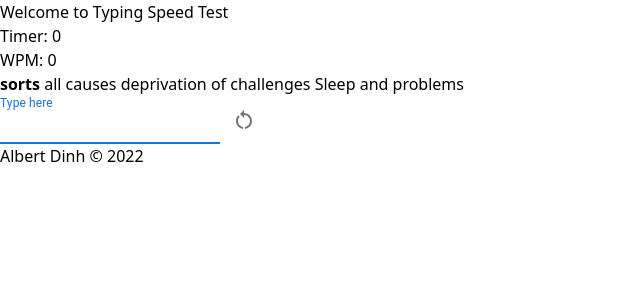
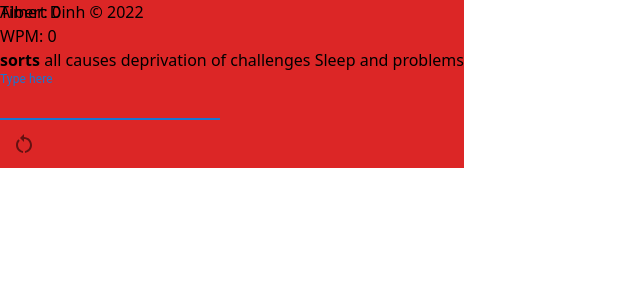
Before and after one commit to albert-dinh-01/TypingTest, a React (Create React App) app in the folder front/: page / in a window 1280 px wide. Shown: the top 300 px of the page, without its empty margins (0-640 px from the left). Built offline with nearby package versions, Linux system fonts and the light colour scheme.

Commit message:
Height and width auto set

```diff
--- a/front/src/App.tsx
+++ b/front/src/App.tsx
@@ -6,7 +6,7 @@ import Footer from "./components/Footer/Footer";
 
 const App = () => {
 	return (
-		<div className="" id="app">
+		<div className="relative w-auto h-auto min-h-[500px]" id="app">
 			<WelcomeText />
 			<TextField />
 			<Footer />
--- a/front/src/components/Footer/Footer.tsx
+++ b/front/src/components/Footer/Footer.tsx
@@ -2,7 +2,7 @@ import React from "react";
 
 const Footer = () => {
 	return (
-		<div className="" id="footerContainer">
+		<div className="absolute" id="footerContainer">
 			<p id="footerText">Albert Dinh &copy; 2022</p>
 		</div>
 	);
--- a/front/src/components/TextField/TextField.tsx
+++ b/front/src/components/TextField/TextField.tsx
@@ -124,13 +124,15 @@ const TextFieldComponent = () => {
 	};
 
 	return (
-		<div id="textFieldContainer" className="">
+		<div id="textFieldContainer" className="absolute bg-red-600">
+			<div className="" id="timer">
 				<Timer
 					startCount={startCountYet}
 					correctWords={correctWordArray.filter(Boolean).length}
 					noKeyStrokes={countKeyStrokes}
 					totalWordsCovered={correctWordArray.length}
 				/>
+			</div>
 			<p id="displayedTest" className="">
 				{text.current.map((word, index) => {
 					return (
@@ -142,6 +144,7 @@ const TextFieldComponent = () => {
 					);
 				})}
 			</p>
+			<div className="p-0 m-0" id="textField">
 				<TextField
 					type="text"
 					name="mainTextField"
@@ -156,6 +159,8 @@ const TextFieldComponent = () => {
 					variant="standard"
 					autoFocus={true}
 				/>
+			</div>
+			<div className="p-0 m-0" id="resetButton">
 				<IconButton
 					aria-label="delete"
 					size="large"
@@ -166,6 +171,7 @@ const TextFieldComponent = () => {
 					<RestartAltIcon />
 				</IconButton>
 			</div>
+		</div>
 	);
 };
 
--- a/front/src/components/WelcomeText/WelcomeText.tsx
+++ b/front/src/components/WelcomeText/WelcomeText.tsx
@@ -2,7 +2,7 @@ import React from "react";
 
 const WelcomeText = () => {
 	return (
-		<div className="" id="welcomeContainer">
+		<div className="absolute" id="welcomeContainer">
 			<p className="" id="welcomeText">
 				Welcome to Typing Speed Test
 			</p>
```
Lines whose indentation alone changed are shown as unchanged.
